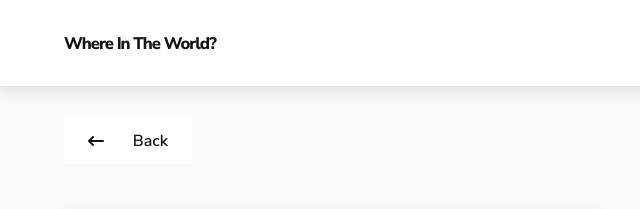
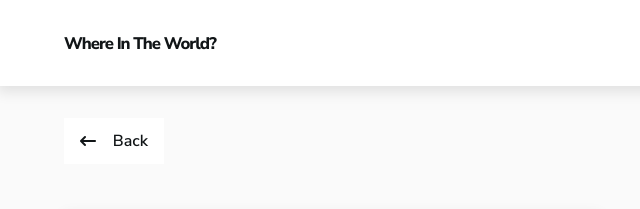
Before and after one commit to olopcodes/where-in-the-world, a plain HTML site: page country-details.html in a window 1280 px wide. Shown: the top 209 px of the page, 0-640 px from the left. Drawn offline with nearby package versions, Linux system fonts and the light colour scheme; grey boxes are pictures that could not be loaded.

Commit message:
changed the back button in country page to a link

```diff
--- a/country-details.html
+++ b/country-details.html
@@ -22,7 +22,7 @@
     </header>
     <main class="country-wrapper">
         <div class="container">
-            <button id="btn-back" class="country-back-btn"><i class="fa-solid fa-arrow-left-long"></i> back</button>
+            <a id="btn-back" class="country-back-btn" href="./index.html"><i class="fa-solid fa-arrow-left-long" ></i> back</a>
 
             <div class="country-box">
                 <div class="country-flag">
--- a/css/country.css
+++ b/css/country.css
@@ -16,13 +16,14 @@ body {
 
 .country-back-btn {
     justify-self: start;
-    padding: .75rem 1.5rem;
+    padding: .75rem 1rem;
     text-transform: capitalize;
     font-weight: var(--fw-bold);
     display: flex;
     justify-content: space-between;
     align-items: center;
-    width: 80px;
+    width: 100px;
+    cursor: pointer;
 }
 
 .country-back-btn:hover {
```
